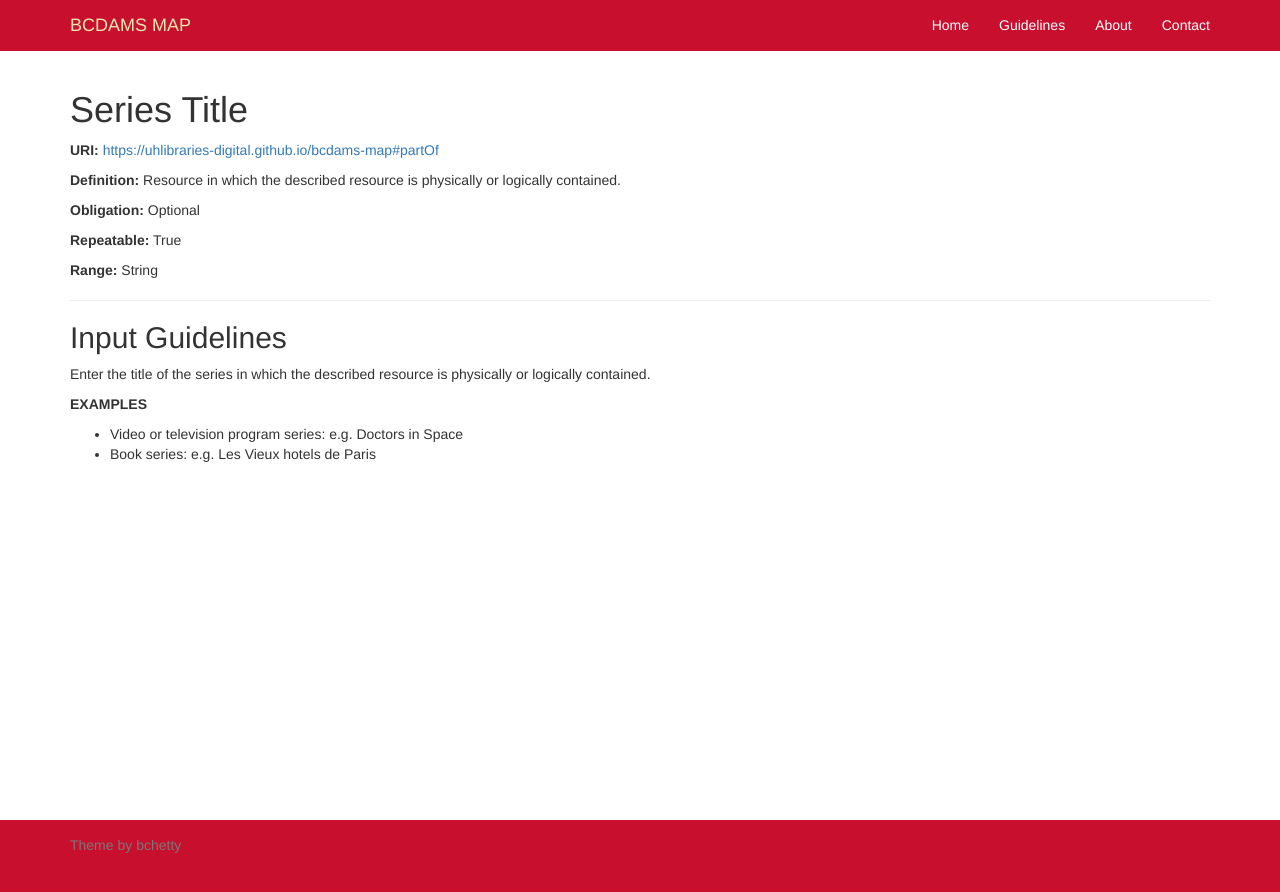
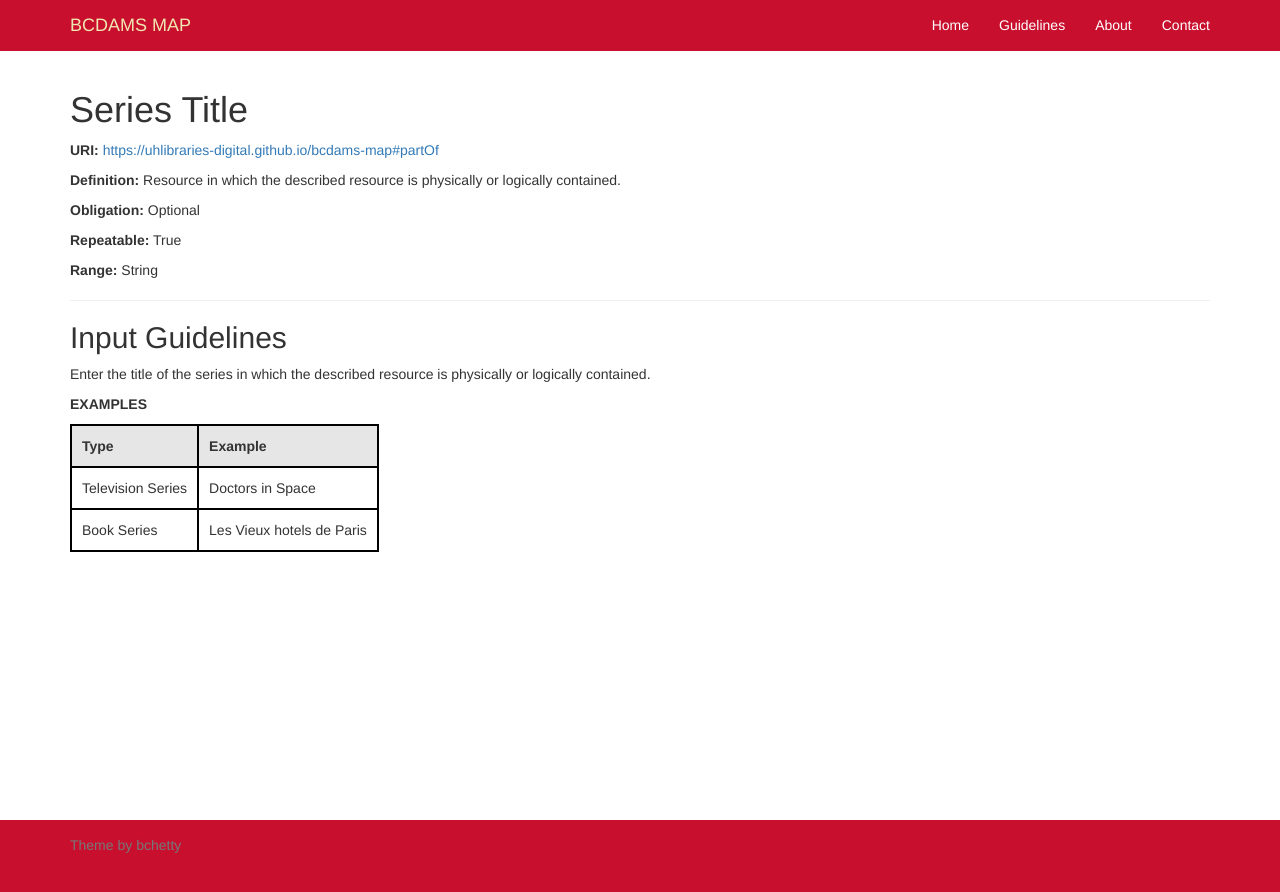
Before and after one commit to uhlibraries-digital/bcdams-map, a Jekyll site: the page built from guidelines/partOf.md, in a window 1280 px wide. Shown: the top 892 px of the page. Built offline with Jekyll 4.4.1, drawn with Linux system fonts in a browser that asks for light colours; nearby versions of some CDN libraries; comment, search, counter and statistics services are not loaded.

Commit message:
update partOf guidelines

```diff
--- a/guidelines/partOf.md
+++ b/guidelines/partOf.md
@@ -10,5 +10,8 @@ comments: false
 Enter the title of the series in which the described resource is physically or logically contained.
 
 __EXAMPLES__
-- Video or television program series: e.g. Doctors in Space
-- Book series: e.g. Les Vieux hotels de Paris
+
+Type | Example
+-----|-----
+Television Series | Doctors in Space
+Book Series | Les Vieux hotels de Paris
```
